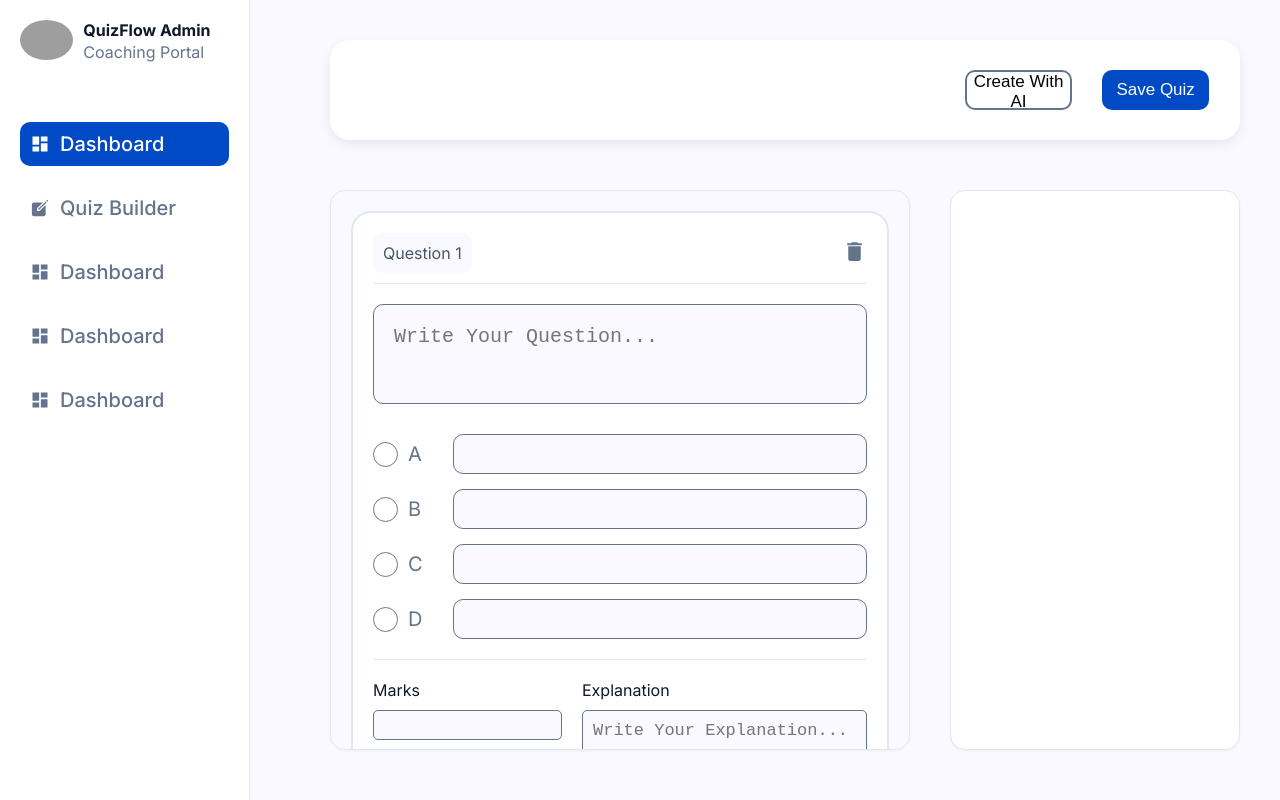
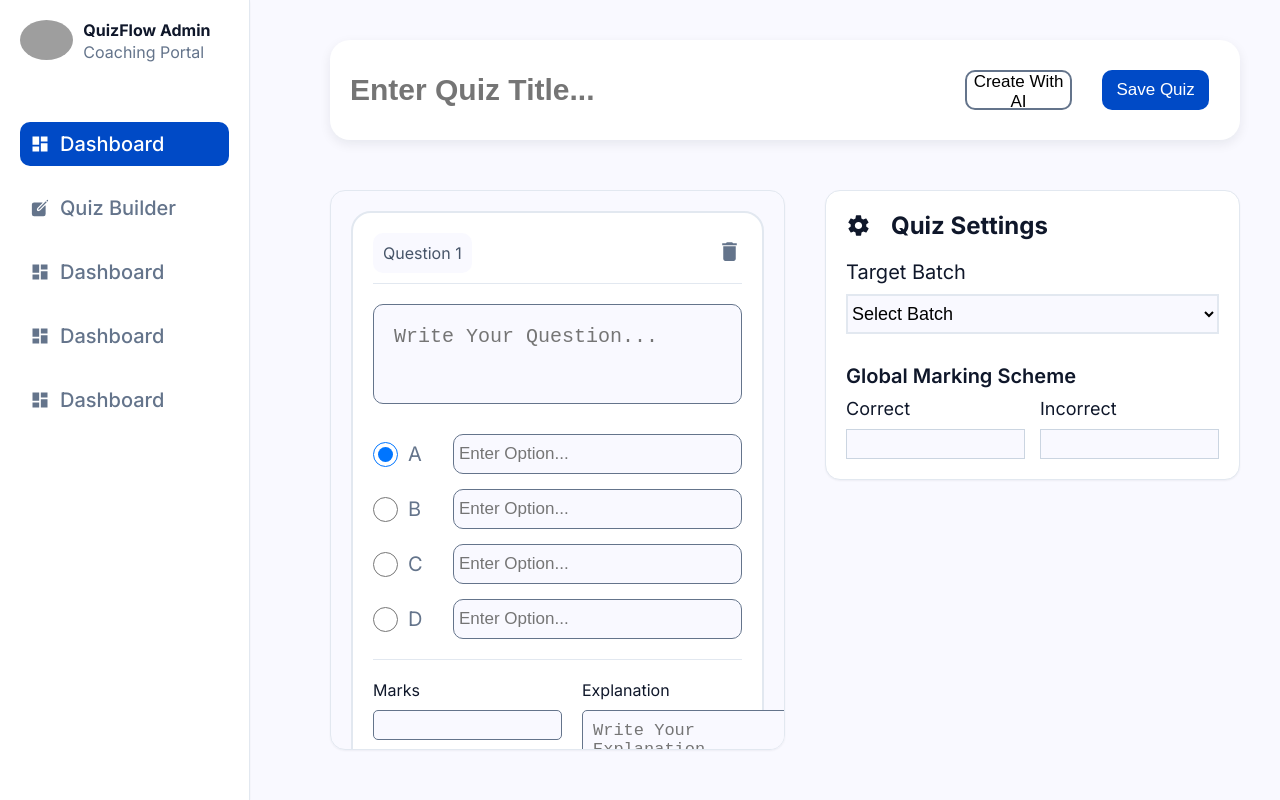
Before and after one commit to Sambhavj789/QuizFlow, a React app in the folder frontend/: page /admin/create-quiz in a window 1280 px wide. Built offline with nearby package versions, Linux system fonts and the light colour scheme; grey boxes are pictures that could not be loaded; the HTML template or start-up script is replaced by a standard one.

Commit message:
Added quizBuilderService that will manage quiz builder states and logic

```diff
--- a/frontend/src/pages/admin/AdminQuizBuilder.css
+++ b/frontend/src/pages/admin/AdminQuizBuilder.css
@@ -1,12 +1,12 @@
 .quiz-builder-header {
     background-color: white;
-    height: 100px;
     box-shadow: var(--shadow-md);
     border-radius: 20px;
     padding: 20px;
     display: grid;
     grid-template-columns: 7fr 3fr;
     gap: 20px;
+    height: 100px;
 }
 
 .quiz-builder-header-actions {
@@ -43,6 +43,7 @@
     display: grid;
     grid-template-columns: 2fr 1fr;
     gap: 40px;
+    align-items: start;
 }
 
 .quiz-builder-questions-container {
@@ -187,3 +188,88 @@
     padding: 20px;
     background-color: white;
 }
+
+
+/* Quiz Setting Panel */
+
+.quiz-settings-header {
+    display: flex;
+    gap: 20px;
+    align-items: center;
+}
+
+.settings-icon {
+    font-size: 25px;
+}
+
+.quiz-settings-select-batch {
+    display: flex;
+    flex-direction: column;
+    gap: 10px;
+    margin-top: 20px;
+}
+
+.quiz-settings-select-batch>label {
+    font-size: 20px;
+}
+
+.quiz-settings-select-batch>select {
+    height: 40px;
+    font-size: 18px;
+    background-color: var(--bg);
+    border: 2px solid var(--border);
+}
+
+.quiz-settings-marking-scheme {
+    display: flex;
+    flex-direction: column;
+    margin-top: 30px;
+    gap: 10px;
+}
+
+.quiz-settings-marking-scheme>div {
+    display: flex;
+    justify-content: space-between;
+    gap: 15px;
+}
+
+.quiz-settings-marking-scheme>div>div>input {
+    height: 30px;
+    margin-top: 10px;
+    background-color: var(--bg);
+    border: 1px solid var(--border-dark);
+}
+
+.quiz-settings-marking-scheme>div>div>label {
+    font-size: 18px;
+}
+
+.quiz-settings-marking-scheme>label {
+    font-size: 20px;
+    font-weight: 600;
+}
+
+.add-question-button {
+    margin-top: 20px;
+    background-color: var(--primary);
+    text-align: center;
+    color: white;
+    padding: 5px;
+    border-radius: 5px;
+    cursor: pointer;
+}
+
+.add-question-button:hover {
+    background-color: var(--primary-hover);
+}
+
+
+.quiz-question-header-title>input {
+    height: 40px;
+    width: 400px;
+    padding: 5px;
+    font-size: 18px;
+    border: none;
+    outline: none;
+    background-color: transparent;
+}
--- a/frontend/src/pages/admin/AdminQuizBuilder.jsx
+++ b/frontend/src/pages/admin/AdminQuizBuilder.jsx
@@ -1,12 +1,20 @@
 import "./AdminQuizBuilder.css";
 import { MdDelete } from "react-icons/md";
+import { IoMdSettings } from "react-icons/io";
+import useQuiz from "../../services/QuizBuilderService";
 
 function AdminQuizBuilder() {
+  const { questions, addQuestion, handleQuestionChange } = useQuiz();
+
   return (
     <section className="quiz-builder-section">
       {/* Quiz Builder Header */}
       <div className="quiz-builder-header">
-        <input type="text" className="quiz-builder-input" />
+        <input
+          type="text"
+          className="quiz-builder-input"
+          placeholder="Enter Quiz Title..."
+        />
         <div className="quiz-builder-header-actions">
           <button>Create With AI</button>
           <button>Save Quiz</button>
@@ -17,10 +25,12 @@ function AdminQuizBuilder() {
       <div className="quiz-builder-body">
         {/* This will contain all the questiions */}
         <div className="quiz-builder-questions-container">
-
+          {questions.map((question, index) => (
             <div className="quiz-question-card">
               <div className="quiz-question-header">
-              <div className="quiz-question-header-title">Question 1</div>
+                <div className="quiz-question-header-title">
+                  Question {index + 1}
+                </div>
                 <div className="quiz-question-header-actions">
                   <MdDelete className="quiz-question-header-delete" />
                 </div>
@@ -29,40 +39,30 @@ function AdminQuizBuilder() {
                 <textarea
                   type="text"
                   placeholder="Write Your Question..."
+                  onChange={(e) =>
+                    handleQuestionChange(index, "title", e.target.value)
+                  }
                 ></textarea>
               </div>
+
               <div className="quiz-options-container">
-              <div className="quiz-option-card">
+                {question.options.map((option, optionIndex) => (
+                  <div className="quiz-option-card" key={optionIndex}>
                     <div className="quiz-option-card-left">
-                  <input type="radio" />
-                  <span>A</span>
+                      <input
+                        type="radio"
+                        checked={optionIndex == question.correctOption}
+                      />
+                      <span>{["A", "B", "C", "D"][optionIndex]}</span>
                     </div>
-                <input type="text" className="quiz-option-input" />
+                    <input
+                      type="text"
+                      className="quiz-option-input"
+                      placeholder="Enter Option..."
+                      value={option}
+                    />
                   </div>
-
-              <div className="quiz-option-card">
-                <div className="quiz-option-card-left">
-                  <input type="radio" />
-                  <span>B</span>
-                </div>
-                <input type="text" className="quiz-option-input" />
-              </div>
-
-              <div className="quiz-option-card">
-                <div className="quiz-option-card-left">
-                  <input type="radio" />
-                  <span>C</span>
-                </div>
-                <input type="text" className="quiz-option-input" />
-              </div>
-
-              <div className="quiz-option-card">
-                <div className="quiz-option-card-left">
-                  <input type="radio" />
-                  <span>D</span>
-                </div>
-                <input type="text" className="quiz-option-input" />
-              </div>
+                ))}
               </div>
 
               <div className="quiz-question-footer">
@@ -73,138 +73,58 @@ function AdminQuizBuilder() {
 
                 <div className="quiz-footer-right">
                   <label>Explanation </label>
-                <textarea placeholder="Write Your Explanation..."></textarea>
+                  <textarea
+                    placeholder="Write Your Explanation..."
+                    value={question.explanation}
+                    onChange={(e) =>
+                      handleQuestionChange(index, "explanation", e.target.value)
+                    }
+                  ></textarea>
                 </div>
               </div>
             </div>
+          ))}
 
-          <div className="quiz-question-card">
-            <div className="quiz-question-header">
-              <div className="quiz-question-header-title">Question 1</div>
-              <div className="quiz-question-header-actions">
-                <MdDelete className="quiz-question-header-delete" />
-              </div>
-            </div>
-            <div className="quiz-question-input-box">
-              <textarea
-                type="text"
-                placeholder="Write Your Question..."
-              ></textarea>
-            </div>
-            <div className="quiz-options-container">
-              <div className="quiz-option-card">
-                <div className="quiz-option-card-left">
-                  <input type="radio" />
-                  <span>A</span>
-                </div>
-                <input type="text" className="quiz-option-input" />
-              </div>
-
-              <div className="quiz-option-card">
-                <div className="quiz-option-card-left">
-                  <input type="radio" />
-                  <span>B</span>
-                </div>
-                <input type="text" className="quiz-option-input" />
-              </div>
-
-              <div className="quiz-option-card">
-                <div className="quiz-option-card-left">
-                  <input type="radio" />
-                  <span>C</span>
-                </div>
-                <input type="text" className="quiz-option-input" />
-              </div>
-
-              <div className="quiz-option-card">
-                <div className="quiz-option-card-left">
-                  <input type="radio" />
-                  <span>D</span>
-                </div>
-                <input type="text" className="quiz-option-input" />
+          <div className="add-question-button" onClick={addQuestion}>
+            <h1>Add Question</h1>
           </div>
         </div>
 
-            <div className="quiz-question-footer">
-              <div className="quiz-footer-left">
-                <label>Marks</label>
+        {/* This will contain quiz settings */}
+        <div className="quiz-builder-settings-panel">
+          <div className="quiz-settings-header">
+            <IoMdSettings className="settings-icon" />
+            <h1>Quiz Settings</h1>
+          </div>
+
+          <div className="quiz-settings-select-batch">
+            <label>Target Batch</label>
+            <select>
+              <option>Select Batch</option>
+            </select>
+          </div>
+
+          <div className="quiz-settings-marking-scheme">
+            <label>Global Marking Scheme</label>
+            <div>
+              <div>
+                <label>Correct</label>
                 <input type="text" />
               </div>
 
-              <div className="quiz-footer-right">
-                <label>Explanation </label>
-                <textarea placeholder="Write Your Explanation..."></textarea>
+              <div>
+                <label>Incorrect</label>
+                <input type="text" />
               </div>
             </div>
           </div>
-
-          <div className="quiz-question-card">
-            <div className="quiz-question-header">
-              <div className="quiz-question-header-title">Question 1</div>
-              <div className="quiz-question-header-actions">
-                <MdDelete className="quiz-question-header-delete" />
         </div>
-            </div>
-            <div className="quiz-question-input-box">
-              <textarea
-                type="text"
-                placeholder="Write Your Question..."
-              ></textarea>
-            </div>
-            <div className="quiz-options-container">
-              <div className="quiz-option-card">
-                <div className="quiz-option-card-left">
-                  <input type="radio" />
-                  <span>A</span>
-                </div>
-                <input type="text" className="quiz-option-input" />
-              </div>
-
-              <div className="quiz-option-card">
-                <div className="quiz-option-card-left">
-                  <input type="radio" />
-                  <span>B</span>
-                </div>
-                <input type="text" className="quiz-option-input" />
-              </div>
-
-              <div className="quiz-option-card">
-                <div className="quiz-option-card-left">
-                  <input type="radio" />
-                  <span>C</span>
-                </div>
-                <input type="text" className="quiz-option-input" />
-              </div>
-
-              <div className="quiz-option-card">
-                <div className="quiz-option-card-left">
-                  <input type="radio" />
-                  <span>D</span>
-                </div>
-                <input type="text" className="quiz-option-input" />
-              </div>
-            </div>
-
-            <div className="quiz-question-footer">
-              <div className="quiz-footer-left">
-                <label>Marks</label>
-                <input type="text" />
-              </div>
-
-              <div className="quiz-footer-right">
-                <label>Explanation </label>
-                <textarea placeholder="Write Your Explanation..."></textarea>
-              </div>
-            </div>
-          </div>
-
-        </div>
-
-        {/* This iwll contain quiz settings */}
-        <div className="quiz-builder-settings-panel"></div>
       </div>
     </section>
   );
 }
 
 export default AdminQuizBuilder;
+
+// Task:
+// Create Manage Student UI Page where it wil show all the students and on header there will be one button as Add Student and on click of that button a pop up should be open to add student and create same ui for manage batches too.
--- /dev/null
+++ b/frontend/src/services/QuizBuilderService.jsx
@@ -0,0 +1,35 @@
+import { useState } from "react";
+
+function useQuiz() {
+  const [questions, setQuestions] = useState([
+    {
+      title: "",
+      options: ["", "", "", ""],
+      correctOption: 0,
+      explanation: "",
+    },
+  ]);
+
+  function addQuestion() {
+    const newQuestion = {
+      title: "",
+      options: ["", "", "", ""],
+      correctOption: 0,
+      explanation: "",
+    };
+
+    setQuestions([...questions, newQuestion]);
+  }
+
+  function handleQuestionChange(index, fieldName, value) {
+    const temp = { ...questions[index] };
+    temp[fieldName] = value;
+    const tempQuestions = [...questions];
+    tempQuestions[index] = temp;
+    setQuestions(tempQuestions);
+  }
+
+  return { questions, addQuestion, handleQuestionChange };
+}
+
+export default useQuiz;
```
Lines whose indentation alone changed are shown as unchanged.
